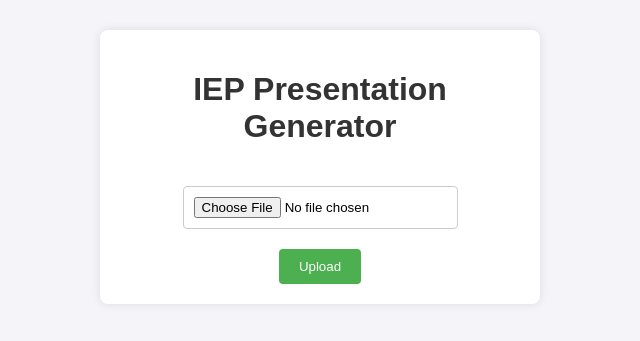
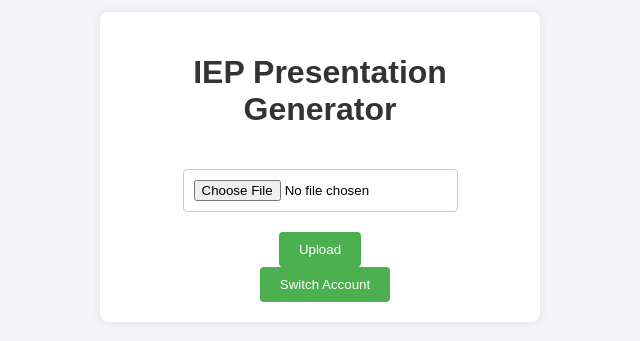
Before and after one commit to Johndunking/iepPG, a React (Create React App) app in the folder client/: page / in a window 1280 px wide. Shown: the part 233-574 px from the top of the page, without its empty margins (320-960 px from the left). Built offline with nearby package versions, Linux system fonts and the light colour scheme.

Commit message:
added sign in and sign out logic so users can choose the google drive account they want to push slides to

```diff
--- a/client/src/Components/UploadForm.js
+++ b/client/src/Components/UploadForm.js
@@ -10,6 +10,7 @@ const UploadForm = () => {
     setFile(e.target.files[0]);
   };
 
+  // Function to handle file upload
   const handleSubmit = async (e) => {
     e.preventDefault();
 
@@ -53,6 +54,20 @@ const UploadForm = () => {
     }
   };
 
+  // Function to handle account switching
+  const handleSwitchAccount = async () => {
+    try {
+      // Call the logout route to clear the session
+      await axios.get('https://ieppg-48efe5776c91.herokuapp.com/logout', { withCredentials: true });
+
+      // Redirect to Google OAuth for authentication
+      window.location.href = 'https://ieppg-48efe5776c91.herokuapp.com/authenticate';
+    } catch (error) {
+      console.error('Error switching account', error);
+      alert('Failed to switch account.');
+    }
+  };
+
   return (
     <div>
       {loading && (
@@ -74,6 +89,9 @@ const UploadForm = () => {
       <form onSubmit={handleSubmit}>
         <input type="file" onChange={handleFileChange} />
         <button type="submit">Upload</button>
+        <button type="button" onClick={handleSwitchAccount} style={{ marginLeft: '10px' }}>
+          Switch Account
+        </button>
       </form>
     </div>
   );
```
Also changed, not shown: client/src/Components/AuthScreen.js (added), 1 other file (tests, documents, lock files or other folders).
